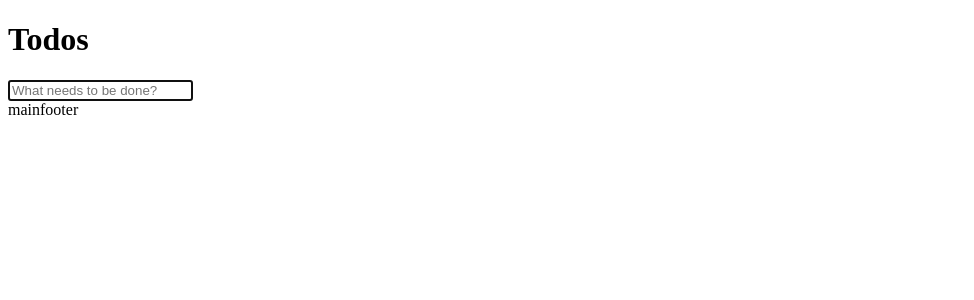
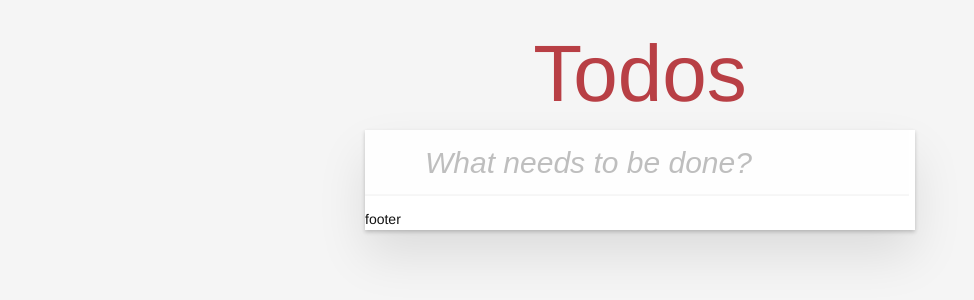
Before and after one commit to NaveenManjappa/angular-playground, an Angular app in the folder todo-mvc/: page / in a window 1280 px wide. Shown: the top 300 px of the page, without its empty margins (0-974 px from the left). Built offline with nearby package versions, Linux system fonts and the light colour scheme.

Commit message:
todo-mvc Header component with styling

```diff
--- a/todo-mvc/src/styles.css
+++ b/todo-mvc/src/styles.css
@@ -1 +1,76 @@
 /* You can add global styles to this file, and also import other style files */
+html,
+body {
+  padding: 0;
+  margin: 0;
+}
+
+body {
+  background: #f5f5f5;
+  font: 14px "Helvetica Neue", Helvetica, Arial, sans-serif;
+  min-width: 230px;
+  max-width: 550px;
+  margin: 0 auto;
+  color: #111111;
+  line-height: 1.4em;
+  font-weight: 300;
+}
+
+:focus {
+  outline: 0;
+}
+
+.todoapp {
+  background: #fff;
+  box-shadow: 0 2px 4px 0 rgba(0, 0, 0, 0.2),0 25px 50px 0 rgba(0, 0, 0, 0.1);
+  margin: 130px 0 40px 0;
+  position: relative;
+}
+
+.todoapp h1 {
+  font-size: 80px;
+  color: #b83f45;
+  position: absolute;
+  top: -120px;
+  width: 100%;
+  font-weight: 200;
+  text-align: center;
+}
+
+.todoapp input::-webkit-input-placeholder {
+  font-style: italic;
+  font-weight: 200;
+  color: rgba(0, 0, 0, 0.25);
+
+}
+
+.todoapp input::-moz-placeholder {
+  font-style: italic;
+  font-weight: 300;
+  color: rgba(0, 0, 0, 0.4);
+}
+
+.todoapp input::input-placeholder {
+  font-weight: 300;
+  font-style: italic;
+  color: rgba(0, 0, 0, 0.4);
+}
+
+.new-todo {
+  width: 85%;
+  padding: 16px 16px 16px 60px;
+  border: none;
+  background: rgba(0, 0, 0, 0.003);
+  box-shadow: inset 0 -2px 1px rgba(0, 0, 0, 0.03);
+  font-size: 30px;
+  color: rgba(0, 0, 0, 0.3);
+  font-weight: 300;
+}
+
+.main {
+
+}
+
+.todo-list {
+
+}
--- a/todo-mvc/src/todos/components/header/header.component.html
+++ b/todo-mvc/src/todos/components/header/header.component.html
@@ -1,6 +1,6 @@
-<header>
+<header class="header">
   <h1>Todos</h1>
-  <input
+  <input class="new-todo"
     type="text"
     placeholder="What needs to be done?"
     autofocus
--- a/todo-mvc/src/todos/components/header/header.component.ts
+++ b/todo-mvc/src/todos/components/header/header.component.ts
@@ -15,5 +15,6 @@ export class TodosHeaderComponent {
   }
   addTodo(){
     this.todoService.addTodo(this.text);
+    this.text = '';
   }
 }
--- a/todo-mvc/src/todos/components/main/main.component.html
+++ b/todo-mvc/src/todos/components/main/main.component.html
@@ -1 +1,7 @@
-main
+<section class="main">
+  <ul class="todo-list">
+    <div *ngFor="let todo of todoService.todosSig()">
+      {{todo.text}}
+    </div>
+  </ul>
+</section>
--- a/todo-mvc/src/todos/components/main/main.component.ts
+++ b/todo-mvc/src/todos/components/main/main.component.ts
@@ -1,9 +1,13 @@
-import { Component } from "@angular/core";
+import { Component, inject } from "@angular/core";
+import { TodosService } from "../../services/todos.service";
+import { CommonModule } from "@angular/common";
 
 @Component({
   selector:'app-todos-main',
   templateUrl:'./main.component.html',
-  standalone:true
+  standalone:true,
+  imports:[CommonModule]
 })
 export class TodosMainComponent {
+  todoService = inject(TodosService);
 }
--- a/todo-mvc/src/todos/todos.component.html
+++ b/todo-mvc/src/todos/todos.component.html
@@ -1,3 +1,5 @@
-<app-todos-header/>
-<app-todos-main/>
-<app-todos-footer/>
+<div class="todoapp">
+  <app-todos-header />
+  <app-todos-main />
+  <app-todos-footer />
+</div>
```
